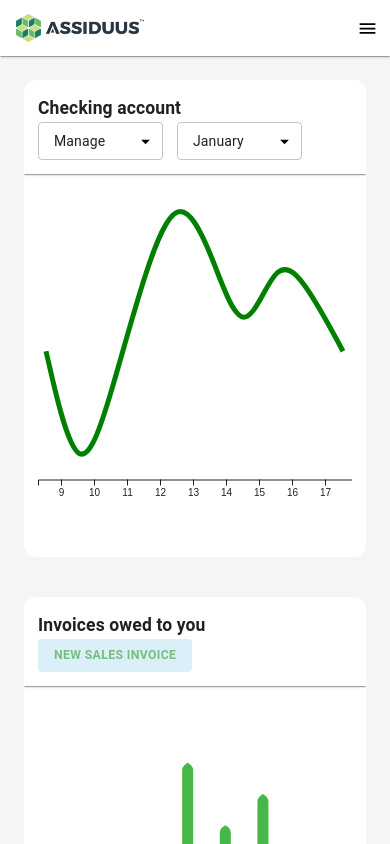
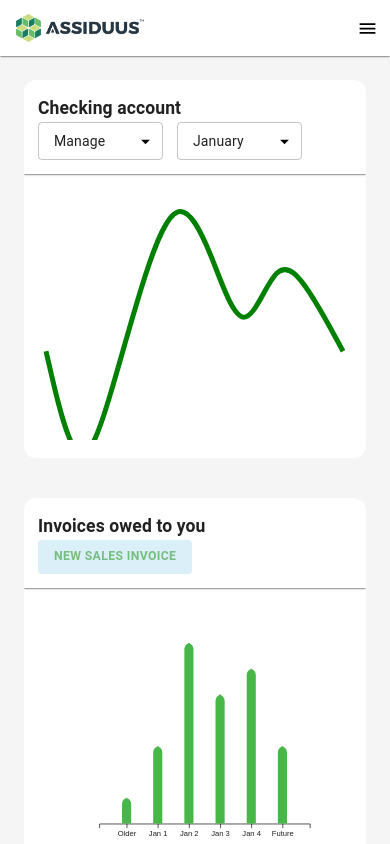
Before and after one commit to yusuf0786/assiduus-assignment, a React (Vite) app: page / in a window 390 px wide. Built offline with nearby package versions, Linux system fonts and the light colour scheme.

Commit message:
usnit testing and responsive fixes

```diff
--- a/src/components/cards/Cards.jsx
+++ b/src/components/cards/Cards.jsx
@@ -70,9 +70,9 @@ export function Cards() {
         <Grid container spacing={5}>
         {cardComponents.map( (item, index) => {
         return (
-            <Grid key={index} item xs={12} lg={6}>
+            <Grid key={index} item xs={12} lg={6} className="card-container">
                 <Card sx={{background: "#fff", boxShadow:0, borderRadius: "12px"}}>
-                    <CardContent ref={cardContentElement} sx={{padding:0}}>
+                    <CardContent ref={cardContentElement} sx={{padding:"0 !important"}}>
                         {item.component}
                     </CardContent>
                 </Card>
--- a/src/components/cards/_cards.scss
+++ b/src/components/cards/_cards.scss
@@ -1,3 +1,17 @@
+.card-container {
+    .MuiPaper-root {
+        width: 100%;
+        height: 100%;
+    }
+}
+
+.card-body {
+    svg {
+        width: 100%;
+        height: 18rem;
+    }
+}
+
 .total-cash-interaction-color {
     border-radius: 8px;
     width: 2rem;
--- a/src/components/table/AccountWatchlistTable.jsx
+++ b/src/components/table/AccountWatchlistTable.jsx
@@ -28,7 +28,7 @@ export function AccountWatchlistTable() {
         <Typography variant="h6" component="h3" fontWeight={700}>Account watchlist</Typography>
     </Stack>
     <Box className="card-body">
-      <TableContainer component={Paper} sx={{boxShadow:0, background: "none"}}>
+      <TableContainer component={Paper} sx={{ boxShadow:0, background: "none", }}>
         <Table aria-label="simple table">
           <TableHead>
             <TableRow>
--- a/src/theme/theme.jsx
+++ b/src/theme/theme.jsx
@@ -69,7 +69,8 @@ export const theme = createTheme({
         styleOverrides:{
           root: {
             color: "inherit",
-            border:0
+            border:0,
+            fontWeight: 700,
           }
         }
       },
```
